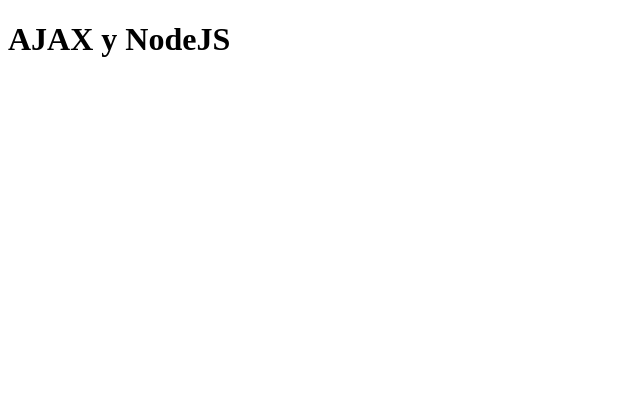
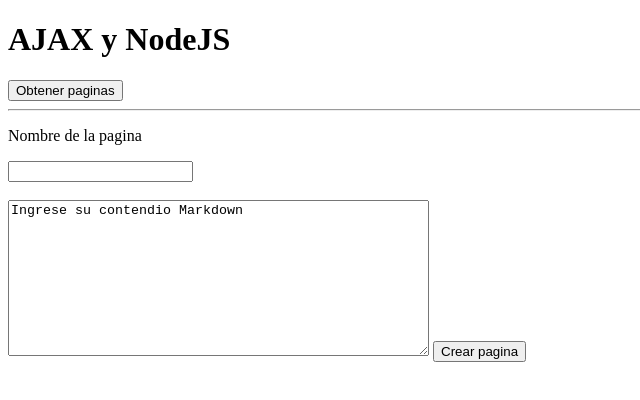
Before and after one commit to Eduard1610/PW2-Lab03-AJAXyNodeJS, a plain HTML site: page index.html in a window 1280 px wide. Shown: the whole page, without its empty margins (0-640 px from the left). Drawn offline with Linux system fonts and the light colour scheme.

Commit message:
Estructura de la pagina

```diff
--- a/index.html
+++ b/index.html
@@ -6,6 +6,13 @@
   </head>
   <body>
     <h1>AJAX y NodeJS</h1>
+    <button id="getPages">Obtener paginas</button>
+    <hr>
+    <p>Nombre de la pagina</p>
+    <input type="text" id="namePage">
+    <br><br>
+    <textarea id="textArea"  rows="10" cols="50">Ingrese su contendio Markdown</textarea>
+    <button id="newPage">Crear pagina</button>
 
 
 </body>
```
